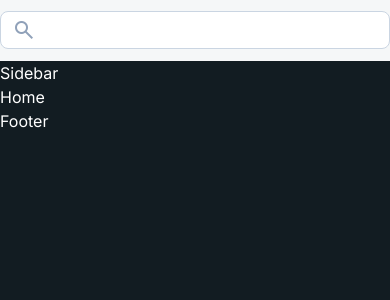
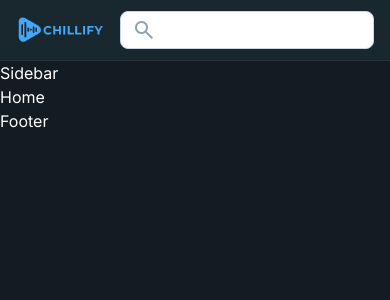
Before and after one commit to DannielVo/Chillify, a React (Vite) app: page / in a window 390 px wide. Shown: the top 300 px of the page. Built offline with nearby package versions, Linux system fonts and the light colour scheme.

Commit message:
Fix: Update responsive of Header

```diff
--- a/src/components/Header.tsx
+++ b/src/components/Header.tsx
@@ -6,21 +6,25 @@ const Header = () => {
   const navigate = useNavigate();
 
   return (
-    <header className="border-b border-white/5 bg-background-light dark:bg-sidebar-dark">
-      <div className="relative flex h-15 max-w-7xl mx-auto items-center px-6 lg:px-8">
+    <header className="border-b border-white/5 bg-sidebar-dark">
+      <div className="relative flex h-15 max-w-7xl mx-auto items-center gap-4 px-4">
         {/* Logo */}
-        <div className="flex items-center">
+
+        <div className="flex items-center shrink-0">
           <a onClick={() => navigate("/")} className="cursor-pointer">
             <img
               src={assets.logo}
               alt="Danniel Vo logo"
-              className="h-24 w-24 object-contain"
+              className="h-22 w-22 md:h-24 md:w-24 object-contain"
             />
           </a>
         </div>
 
         {/* Search bar */}
-        <div className="absolute left-1/2 -translate-x-1/2 w-full max-w-md">
+        <div
+          className="flex-1 md:absolute md:left-1/2 md:-translate-x-1/2
+        md:w-full md:max-w-md"
+        >
           <div className="relative group">
             <span className="material-symbols-outlined absolute left-3 top-1/2 -translate-y-1/2 text-slate-400 group-focus-within:text-primary transition-colors">
               search
@@ -32,9 +36,6 @@ const Header = () => {
             />
           </div>
         </div>
-
-        {/* Right spacer */}
-        <div className="w-24"></div>
       </div>
     </header>
   );
```
